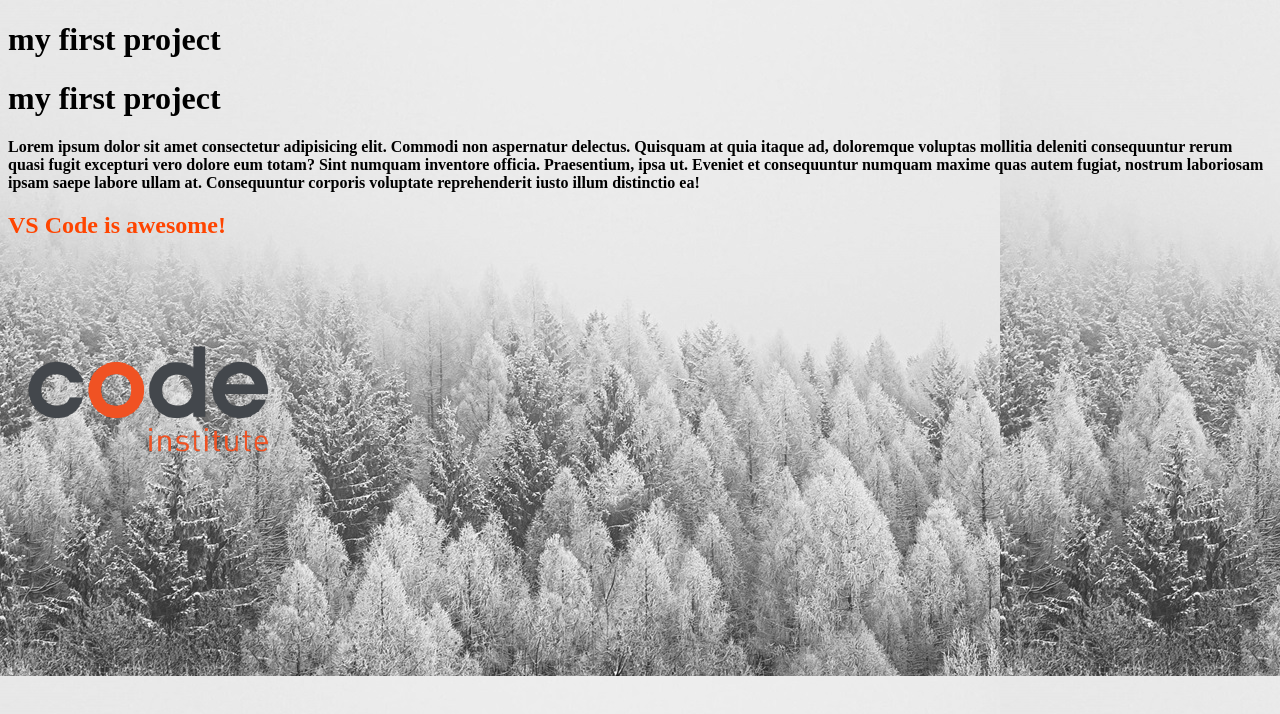
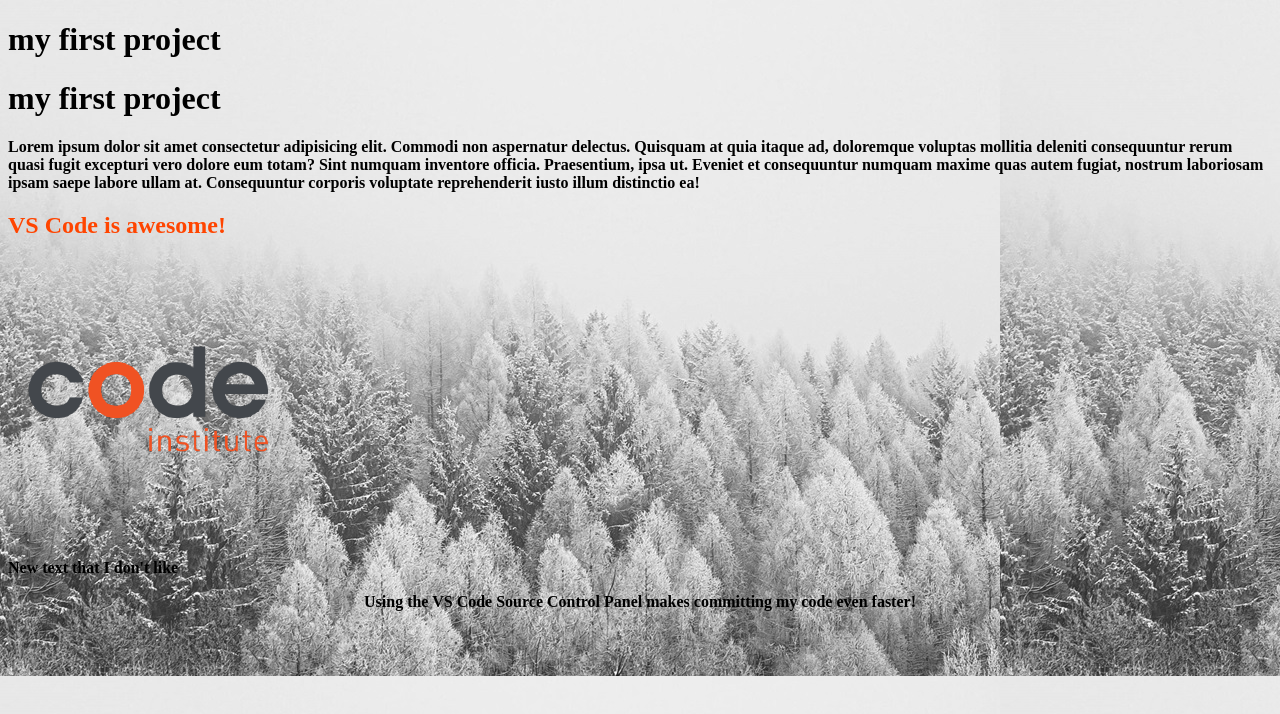
Before and after one commit to Jamie12341324/my-first-project, a plain HTML site: page index.html in a window 1280 px wide. Drawn offline with Linux system fonts and the light colour scheme.

Commit message:
styled paragraph

```diff
--- a/assets/css/styles.css
+++ b/assets/css/styles.css
@@ -5,3 +5,4 @@ body{background-color:blue;
     background-image: url(../images/background.jpg);}
 h2{color:orangered;}
 p{font-weight: bold;}
+.text-center{text-align: center;}
--- a/index.html
+++ b/index.html
@@ -20,5 +20,7 @@
     </p>
     <h2>VS Code is awesome!</h2>
     <img src="assets/images/logo.png" alt="code institute Logo" />
+    <p>New text that I don't like</p>
+    <p class="text-center" >Using the VS Code Source Control Panel makes committing my code even faster!</p>
   </body>
 </html>
```
